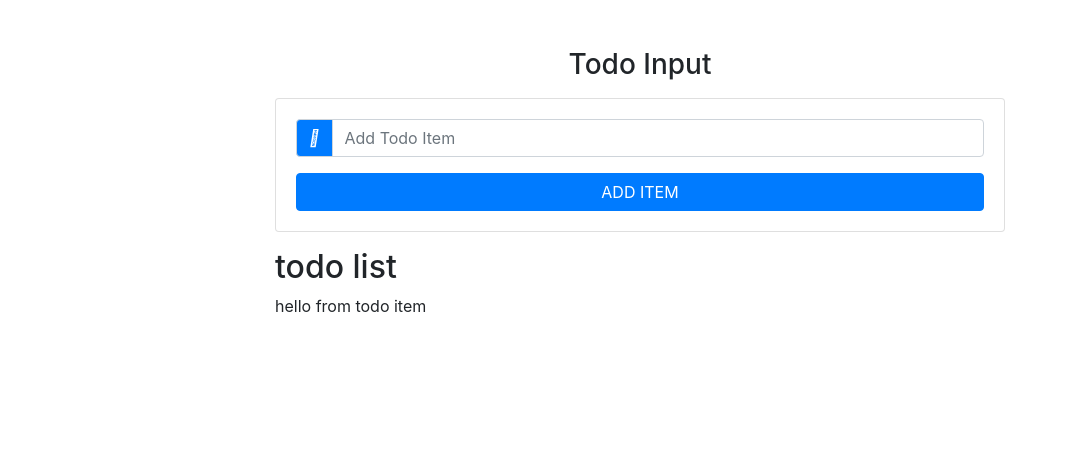
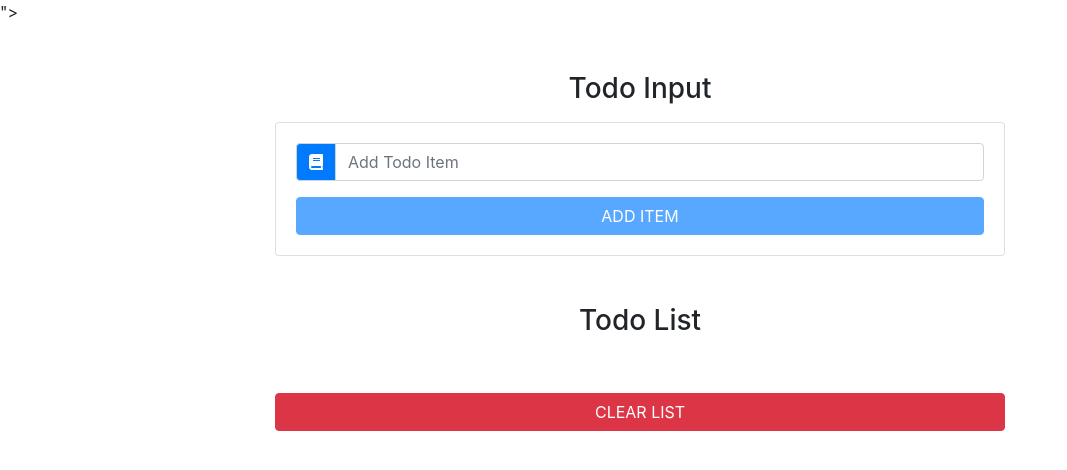
Before and after one commit to Mustafoski/Todo-List-React, a React (Create React App) app: page / in a window 1280 px wide. Shown: the top 470 px of the page, without its empty margins (0-1067 px from the left). Built offline with nearby package versions, Linux system fonts and the light colour scheme.

Commit message:
finalize changes

```diff
--- a/public/index.html
+++ b/public/index.html
@@ -12,6 +12,11 @@
       manifest.json provides metadata used when your web app is installed on a
       user's mobile device or desktop. See https://developers.google.com/web/fundamentals/web-app-manifest/
     -->
+  <link rel="stylesheet" href="https://use.fontawesome.com/releases/v5.7.2/css/all.css"
+    integrity="sha384-fnmOCqbTlWIlj8LyTjo7mOUStjsKC4pOpQbqyi7RrhN7udi9RwhKkMHpvLbHG9Sr" crossorigin="anonymous" />
+  <link rel="stylesheet" href="   <link
+    rel=" stylesheet" href="https://use.fontawesome.com/releases/v5.7.2/css/all.css"
+    integrity="sha384-fnmOCqbTlWIlj8LyTjo7mOUStjsKC4pOpQbqyi7RrhN7udi9RwhKkMHpvLbHG9Sr" crossorigin="anonymous" />">
   <link rel="manifest" href="%PUBLIC_URL%/manifest.json" />
   <link rel="stylesheet" href="https://stackpath.bootstrapcdn.com/font-awesome/4.7.0/css/font-awesome.min.css">
   <!-- <link rel="stylesheet" href="https://stackpath.bootstrapcdn.com/bootstrap/4.3.1/css/bootstrap.min.css"
--- a/src/App.js
+++ b/src/App.js
@@ -37,13 +37,23 @@ class App extends Component {
     );
   };
   handleClearList = () => {
-    console.log("clearList");
+    this.setState({
+      items: []
+    });
   };
   handleDelete = id => {
-    console.log(`handle edit ${id}`);
+    const filteredItems = this.state.items.filter(item => item.id !== id);
+    this.setState({ items: filteredItems });
   };
   handleEdit = id => {
-    console.log(`edit edit ${id}`);
+    const filteredItems = this.state.items.filter(item => item.id !== id);
+    const selectedItem = this.state.items.find(item => item.id === id);
+    this.setState({
+      items: filteredItems,
+      item: selectedItem.title,
+      id: id,
+      editItem: true
+    });
   };
   render() {
     console.log(this.state);
@@ -56,7 +66,7 @@ class App extends Component {
               item={this.state.item}
               handleChange={this.handleChange}
               handleSubmit={this.handleSubmit}
-              handleEdit={this.handleEdit}
+              editItem={this.state.editItem}
             />
             <TodoList
               items={this.state.items}
--- a/src/components/TodoInput/TodoInput.js
+++ b/src/components/TodoInput/TodoInput.js
@@ -2,7 +2,7 @@ import React, { Component } from "react";
 
 export default class TodoInput extends Component {
   render() {
-    const { item, handleChange, handleSubmit, handleEdit } = this.props;
+    const { item, handleChange, handleSubmit, editItem } = this.props;
     return (
       <div className='card card-body my-3'>
         <form onSubmit={handleSubmit}>
@@ -22,9 +22,14 @@ export default class TodoInput extends Component {
           </div>
           <button
             type='submit'
-            className='btn btn-block btn-primary mt-3 text-uppercase'
+            disabled={item ? false : true}
+            className={
+              editItem
+                ? "btn btn-block btn-success mt-3"
+                : "btn btn-block btn-primary mt-3 text-uppercase"
+            }
           >
-            add item
+            {editItem ? "edit item" : "add item"}
           </button>
         </form>
       </div>
--- a/src/components/TodoItem/TodoItem.js
+++ b/src/components/TodoItem/TodoItem.js
@@ -2,6 +2,19 @@ import React, { Component } from "react";
 
 export default class TodoItem extends Component {
   render() {
-    return <div>hello from todo item</div>;
+    const { title, handleDelete, handleEdit } = this.props;
+    return (
+      <li className='list-group-item text-capitalize d-flex justify-content-between my-2'>
+        <h6>{title}</h6>
+        <div className='todo-icon'>
+          <span className='mx-2 text-success' onClick={handleEdit}>
+            <i className='fas fa-pen' />
+          </span>
+          <span className='mx-2 text-danger' onClick={handleDelete}>
+            <i className='fas fa-trash' />
+          </span>
+        </div>
+      </li>
+    );
   }
 }
--- a/src/components/TodoList/TodoList.js
+++ b/src/components/TodoList/TodoList.js
@@ -2,11 +2,28 @@ import React, { Component } from "react";
 import Item from "../TodoItem/TodoItem";
 export default class TodoList extends Component {
   render() {
+    const { items, handleClearList, handleDelete, handleEdit } = this.props;
     return (
-      <section>
-        <h2>todo list</h2>
-        <Item />
-      </section>
+      <ul className='list-group my-5'>
+        <h3 className='text-capitalize text-center'>Todo List</h3>
+        {items.map(item => {
+          return (
+            <Item
+              key={item.id}
+              title={item.title}
+              handleDelete={() => handleDelete(item.id)}
+              handleEdit={() => handleEdit(item.id)}
+            />
+          );
+        })}
+        <button
+          type='button'
+          className='btn btn-danger btn-block text-uppercase mt-5'
+          onClick={handleClearList}
+        >
+          Clear list
+        </button>
+      </ul>
     );
   }
 }
```
